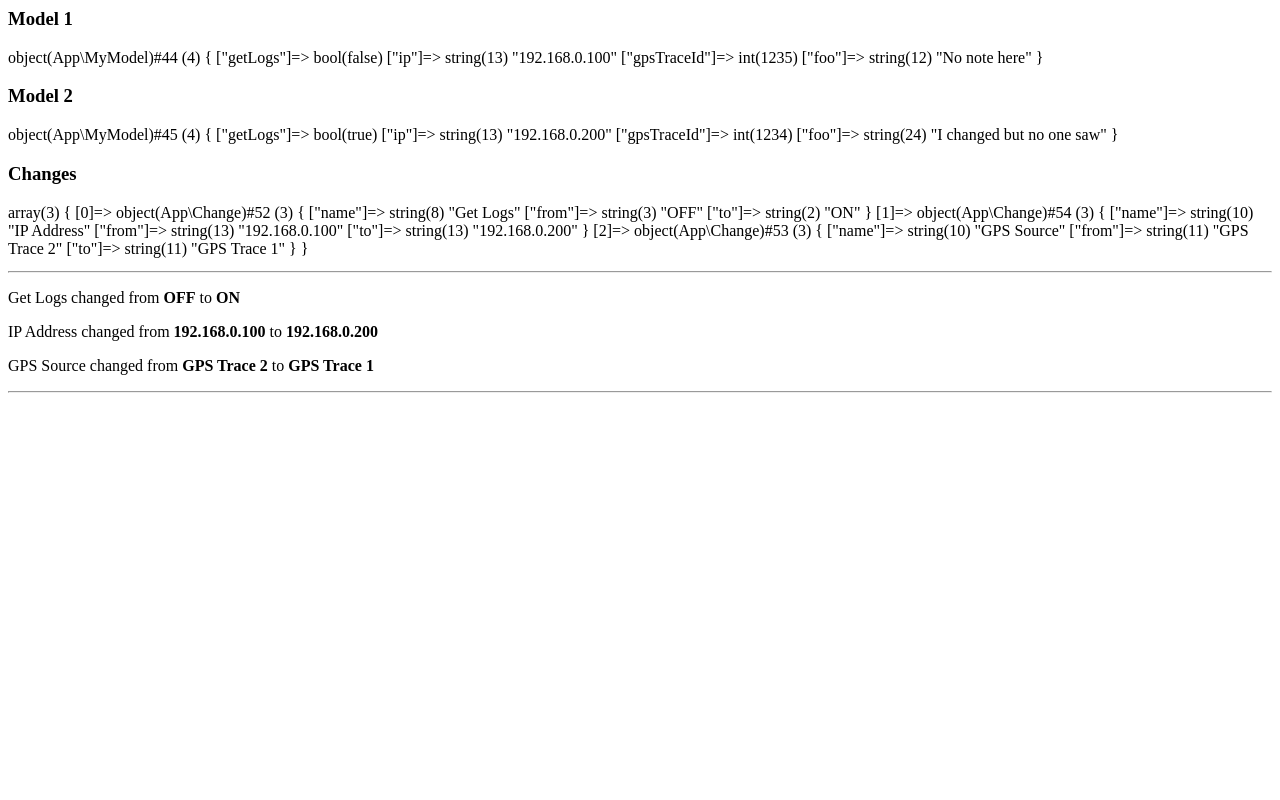
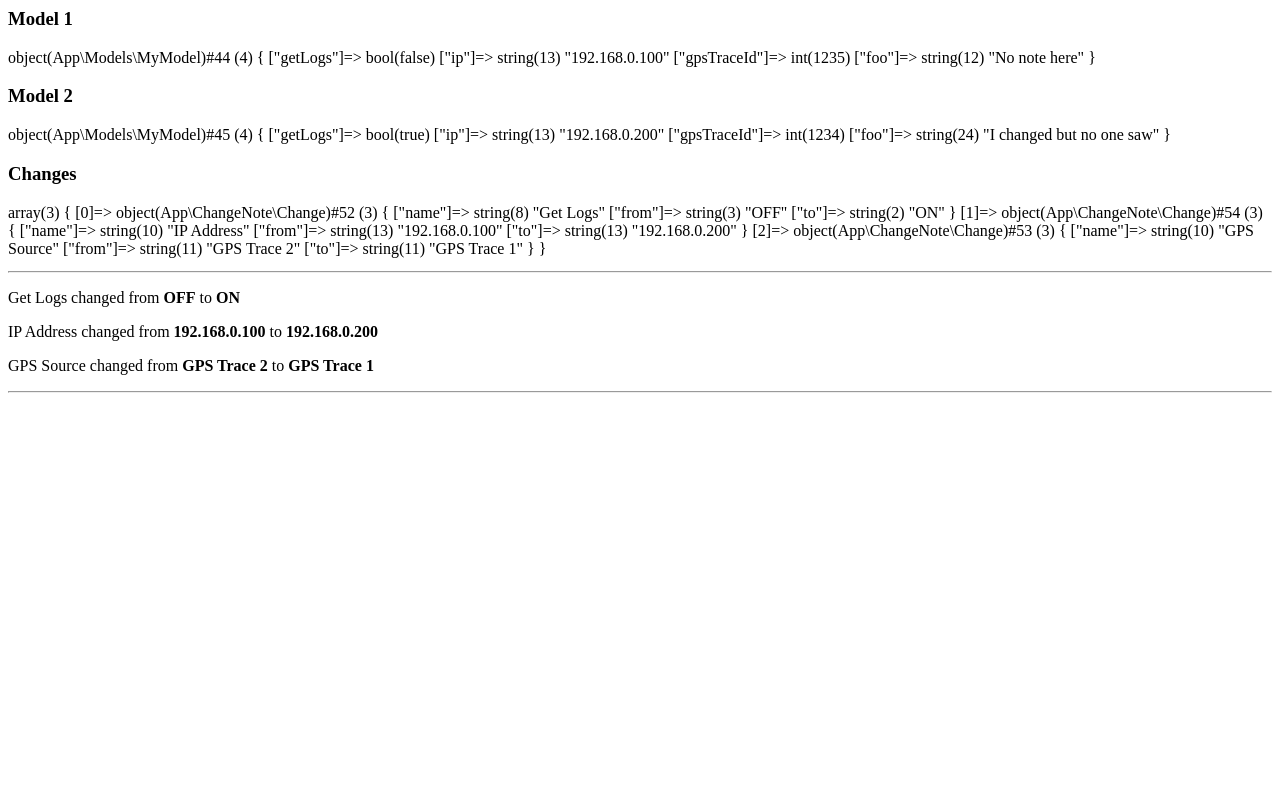
Before and after one commit to lokinz/attribute-test, a PHP site: page / in a window 1280 px wide. Run offline with PHP 8.4, Linux system fonts and the light colour scheme.

Commit message:
refactoring

```diff
--- a/public/index.php
+++ b/public/index.php
@@ -1,9 +1,9 @@
 <?php
 require_once __DIR__ . '/../vendor/autoload.php';
 
-use App\ChangeNotes;
+use App\ChangeNote\ChangeNotes;
 use App\main;
-use App\MyModel;
+use App\Models\MyModel;
 
 $main = new main();
 
--- a/src/ChangeNote/ChangeBool.php
+++ b/src/ChangeNote/Attributes/BoolLabel.php
@@ -1,9 +1,9 @@
 <?php
 
-namespace App\ChangeNote;
+namespace App\ChangeNote\Attributes;
 
 #[\Attribute]
-class ChangeBool extends ChangeValue
+class BoolLabel extends ChangeValue
 {
 
     public function __construct(
@@ -12,7 +12,7 @@ class ChangeBool extends ChangeValue
     {
     }
 
-    public function getValue($value)
+    public function getValue($value): string
     {
         $state = filter_var($value, FILTER_VALIDATE_BOOLEAN);
 
--- a/src/ChangeNote/ChangeValue.php
+++ b/src/ChangeNote/Attributes/ChangeValue.php
@@ -1,5 +1,5 @@
 <?php
-namespace App\ChangeNote;
+namespace App\ChangeNote\Attributes;
 
 #[\Attribute]
 abstract class ChangeValue
--- a/src/ChangeNote/ChangeGeneric.php
+++ b/src/ChangeNote/Attributes/Generic.php
@@ -1,8 +1,8 @@
 <?php
-namespace App\ChangeNote;
+namespace App\ChangeNote\Attributes;
 
 #[\Attribute]
-class ChangeGeneric extends ChangeValue
+class Generic extends ChangeValue
 {
     public function getValue($value)
     {
--- a/src/ChangeNote/ChangeName.php
+++ b/src/ChangeNote/Attributes/PropertyName.php
@@ -1,9 +1,9 @@
 <?php
 
-namespace App\ChangeNote;
+namespace App\ChangeNote\Attributes;
 
 #[\Attribute]
-class ChangeName
+class PropertyName
 {
     public function __construct(public string $name)
     {
--- a/src/ChangeNote/TraceName.php
+++ b/src/ChangeNote/Attributes/TraceName.php
@@ -1,5 +1,5 @@
 <?php
-namespace App\ChangeNote;
+namespace App\ChangeNote\Attributes;
 
 #[\Attribute]
 class TraceName extends ChangeValue
--- a/src/Change.php
+++ b/src/ChangeNote/Change.php
@@ -1,6 +1,6 @@
 <?php
 
-namespace App;
+namespace App\ChangeNote;
 
 class Change
 {
--- a/src/ChangeNotes.php
+++ b/src/ChangeNote/ChangeNotes.php
@@ -1,11 +1,11 @@
 <?php
 
-namespace App;
+namespace App\ChangeNote;
+use App\ChangeNote\Attributes as ChangeNote;
 
-use App\ChangeNote\ChangeName;
-use App\ChangeNote\ChangeValue;
 use InvalidArgumentException;
 use ReflectionAttribute;
+use ReflectionClass;
 
 class ChangeNotes
 {
@@ -17,7 +17,7 @@ class ChangeNotes
 
         $changes = [];
 
-        $reflection = new \ReflectionClass($before);
+        $reflection = new ReflectionClass($before);
         $properties = $reflection->getProperties();
 
         foreach ($properties as $property){
@@ -58,10 +58,10 @@ class ChangeNotes
        return $change;
     }
 
-    private static function getChangeName(\ReflectionProperty $reflection): ?ChangeName
+    private static function getChangeName(\ReflectionProperty $reflection): ?ChangeNote\PropertyName
     {
         $attributes = $reflection->getAttributes(
-            ChangeName::class,
+            ChangeNote\PropertyName::class,
             ReflectionAttribute::IS_INSTANCEOF
         );
 
@@ -72,10 +72,10 @@ class ChangeNotes
         return $attributes[0]->newInstance();
     }
 
-    private static function getChangeValue(\ReflectionProperty $reflection): ?ChangeValue
+    private static function getChangeValue(\ReflectionProperty $reflection): ?ChangeNote\ChangeValue
     {
         $attributes = $reflection->getAttributes(
-            ChangeValue::class,
+            ChangeNote\ChangeValue::class,
             ReflectionAttribute::IS_INSTANCEOF
         );
 
--- /dev/null
+++ b/src/Models/MyModel.php
@@ -0,0 +1,20 @@
+<?php
+namespace App\Models;
+use App\ChangeNote\Attributes as ChangeNote;
+
+class MyModel
+{
+    #[ChangeNote\PropertyName('Get Logs')]
+    #[ChangeNote\BoolLabel(true: 'ON', false: 'OFF')]
+    public bool $getLogs = false;
+
+    #[ChangeNote\PropertyName('IP Address')]
+    #[ChangeNote\Generic]
+    public string $ip = '192.168.0.100';
+
+    #[ChangeNote\PropertyName('GPS Source')]
+    #[ChangeNote\TraceName]
+    public int $gpsTraceId = 1234;
+
+    public string $foo = 'No note here';
+}
--- a/src/MyModel.php
+++ /dev/null
@@ -1,19 +0,0 @@
-<?php
-namespace App;
-
-class MyModel
-{
-    #[ChangeNote\ChangeName('Get Logs')]
-    #[ChangeNote\ChangeBool(true: 'ON', false: 'OFF')]
-    public bool $getLogs = false;
-
-    #[ChangeNote\ChangeName('IP Address')]
-    #[ChangeNote\ChangeGeneric]
-    public string $ip = '192.168.0.100';
-
-    #[ChangeNote\ChangeName('GPS Source')]
-    #[ChangeNote\TraceName]
-    public int $gpsTraceId = 1234;
-
-    public $foo = 'No note here';
-}
```
